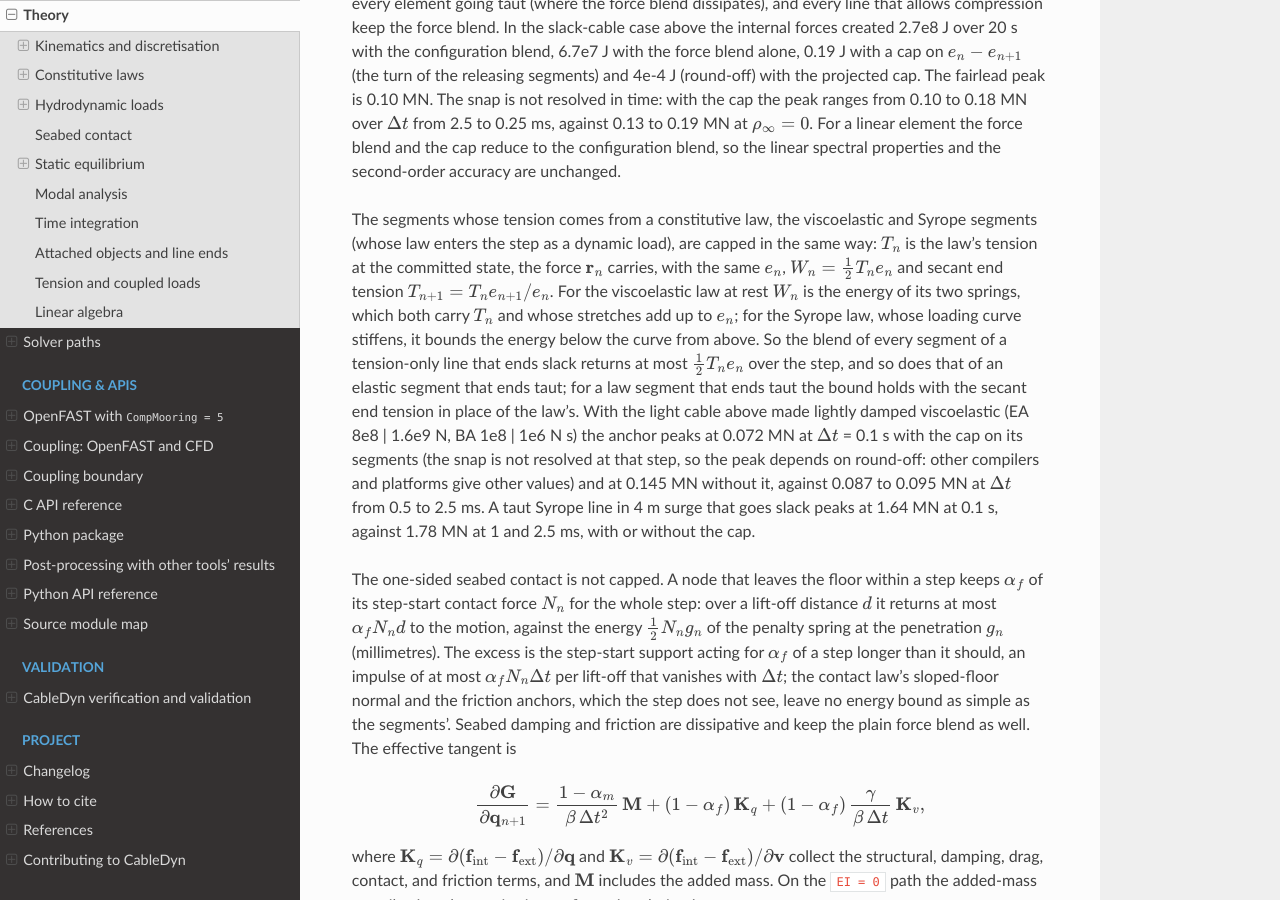
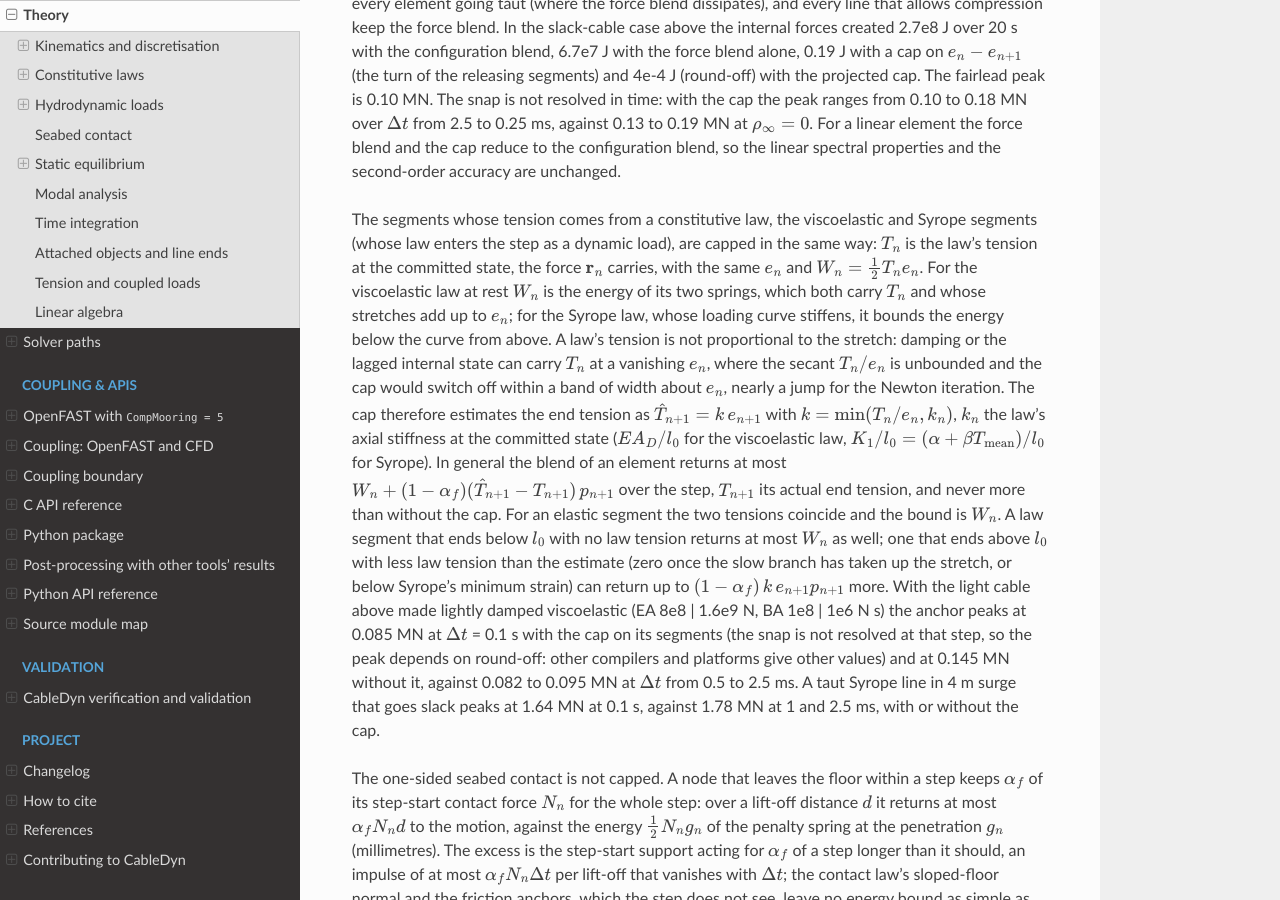
Before and after one commit to SMI-Lab-Inha/CableDyn, a Sphinx documentation site: the page built from doc/theory.rst, in a window 1280 px wide and 900 px high, scrolled down 25532 px. Built offline with Sphinx 7.4.7 and the Read the Docs theme 3.1.0, drawn with Linux system fonts in a browser that asks for light colours.

Commit message:
fix(dynamics): bound the release cap's law secant by the law stiffness
The release cap estimates the end tension of a segment that ends taut as
T_n e_{n+1} / e_n. That is the tension of an elastic segment, but the
viscoelastic and Syrope laws are not proportional to the stretch: damping
or the lagged internal state can carry T_n at a vanishing e_n. The secant
then grows without bound, and the cap switches off within a band of width
about e_n, nearly a jump for the Newton iteration.

The step now takes the committed axial stiffness of each law element
(start_stiffness: the viscoelastic EA_D / l0, the Syrope K1 / l0 =
(alpha + beta T_mean) / l0, computed by the line model next to the
committed law tension) and estimates the end tension with
min(T_n / e_n, k_n) e_{n+1}. Elastic elements keep the exact secant, so
their results are unchanged bit for bit. The routine comment and the
theory page now state the energy bound exactly: the blend returns at most
W_n + (1 - alpha_f)(T^_{n+1} - T_{n+1}) p_{n+1} and never more than
without the cap. For an elastic segment that is W_n. A law segment that
ends above l0 with less law tension than the estimate can exceed W_n by
up to (1 - alpha_f) k e_{n+1} p_{n+1}.

Tests: a damped law segment whose step-start tension is almost all
damping at a 1e-6 strain keeps the cap force's slope in the end stretch
at 0.73 k_n (357 k_n, a jump, with the unbounded secant), satisfies the
stated bound over the sweep, and has a finite-difference tangent within
1.2e-10 on both paths. A segment that keeps its direction and ends taut
is checked to keep the plain force blend. The comment of the deep-release
tangent case now names W_n / p, and the options page gives the 0.10 MN
the light-cable reproducer now reaches.

Every shipped example deck gives byte-identical output against the
previous commit. The viscoelastic surge reproducer moves by 1e-6. The
lightly damped viscoelastic light cable peaks at 0.085 MN at the anchor
at dtM 0.1 s (0.072 MN before), against 0.082 to 0.095 MN at 0.5 to
2.5 ms; the documented figures follow.

Signed-off-by: Jae Hoon Seo <jaehoon.seo@inha.ac.kr>

```diff
--- a/doc/options.rst
+++ b/doc/options.rst
@@ -387,7 +387,7 @@ Finite-EI cable controls
        earlier. On ``EI = 0`` lines ``False`` lets a segment that turns taut within a step carry
        the stretch extrapolated past the blended state, and lets a release create energy: on a
        light, axially stiff cable (80 kg/m, EA 8e8 N) under 3 m heave the fairlead peaks at
-       4.2 MN against 0.14 MN with ``True`` (see :doc:`theory`). On finite-EI lines the blended
+       4.2 MN against 0.10 MN with ``True`` (see :doc:`theory`). On finite-EI lines the blended
        tangent vectors are shortened while the line rotates and raise the mean tension at large
        ``dtM``: on the Lozon Gulf of
        Mexico 80 m cable in 3 m surge the mean hang-off tension is 12511 / 10097 / 9507 / 9360 N at
--- a/doc/theory.rst
+++ b/doc/theory.rst
@@ -1368,17 +1368,27 @@ the second-order accuracy are unchanged.
 The segments whose tension comes from a constitutive law, the viscoelastic and Syrope segments
 (whose law enters the step as a dynamic load), are capped in the same way: :math:`T_n` is the
 law's tension at the committed state, the force :math:`\mathbf{r}_n` carries, with the same
-:math:`e_n`, :math:`W_n = \tfrac{1}{2} T_n e_n` and secant end tension
-:math:`T_{n+1} = T_n e_{n+1}/e_n`. For the viscoelastic law at rest :math:`W_n` is the energy of
-its two springs, which both carry :math:`T_n` and whose stretches add up to :math:`e_n`; for the
-Syrope law, whose loading curve stiffens, it bounds the energy below the curve from above. So the
-blend of every segment of a tension-only line that ends slack returns at most
-:math:`\tfrac{1}{2} T_n e_n` over the step, and so does that of an elastic segment that ends
-taut; for a law segment that ends taut the bound holds with the secant end tension in place of
-the law's. With the light cable above made lightly damped viscoelastic (EA 8e8 | 1.6e9 N,
-BA 1e8 | 1e6 N s) the anchor peaks at 0.072 MN at :math:`\Delta t` = 0.1 s with the cap on its
+:math:`e_n` and :math:`W_n = \tfrac{1}{2} T_n e_n`. For the viscoelastic law at rest :math:`W_n`
+is the energy of its two springs, which both carry :math:`T_n` and whose stretches add up to
+:math:`e_n`; for the Syrope law, whose loading curve stiffens, it bounds the energy below the
+curve from above. A law's tension is not proportional to the stretch: damping or the lagged
+internal state can carry :math:`T_n` at a vanishing :math:`e_n`, where the secant
+:math:`T_n/e_n` is unbounded and the cap would switch off within a band of width about
+:math:`e_n`, nearly a jump for the Newton iteration. The cap therefore estimates the end
+tension as :math:`\hat T_{n+1} = k\,e_{n+1}` with :math:`k = \min(T_n/e_n, k_n)`, :math:`k_n`
+the law's axial stiffness at the committed state (:math:`EA_D/l_0` for the viscoelastic law,
+:math:`K_1/l_0 = (\alpha + \beta T_\text{mean})/l_0` for Syrope). In general the blend of an
+element returns at most :math:`W_n + (1 - \alpha_f)(\hat T_{n+1} - T_{n+1})\,p_{n+1}` over the
+step, :math:`T_{n+1}` its actual end tension, and never more than without the cap. For an
+elastic segment the two tensions coincide and the bound is :math:`W_n`. A law segment that ends
+below :math:`l_0` with no law tension returns at most :math:`W_n` as well; one that ends above
+:math:`l_0` with less law tension than the estimate (zero once the slow branch has taken up the
+stretch, or below Syrope's minimum strain) can return up to
+:math:`(1 - \alpha_f)\,k\,e_{n+1} p_{n+1}` more. With the light cable above made lightly damped
+viscoelastic (EA 8e8 | 1.6e9 N, BA 1e8 | 1e6 N s) the anchor peaks at 0.085 MN at
+:math:`\Delta t` = 0.1 s with the cap on its
 segments (the snap is not resolved at that step, so the peak depends on round-off: other
-compilers and platforms give other values) and at 0.145 MN without it, against 0.087 to
+compilers and platforms give other values) and at 0.145 MN without it, against 0.082 to
 0.095 MN at :math:`\Delta t` from 0.5 to 2.5 ms. A taut Syrope line in 4 m
 surge that goes slack peaks at 1.64 MN at 0.1 s, against 1.78 MN at 1 and 2.5 ms, with or
 without the cap.
```
Also changed, not shown: CHANGELOG.md (+5 -3 lines), 3 other files.
